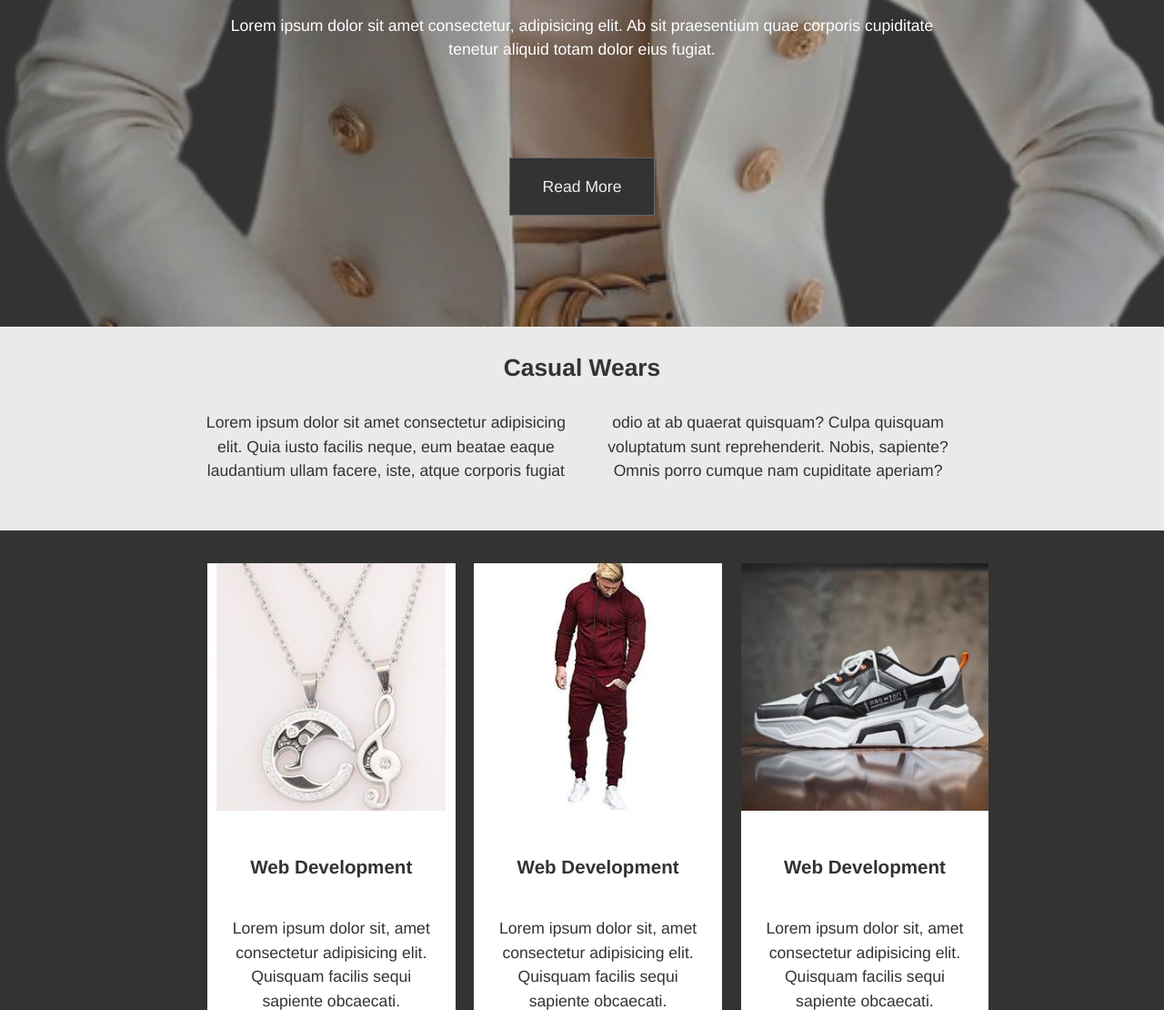
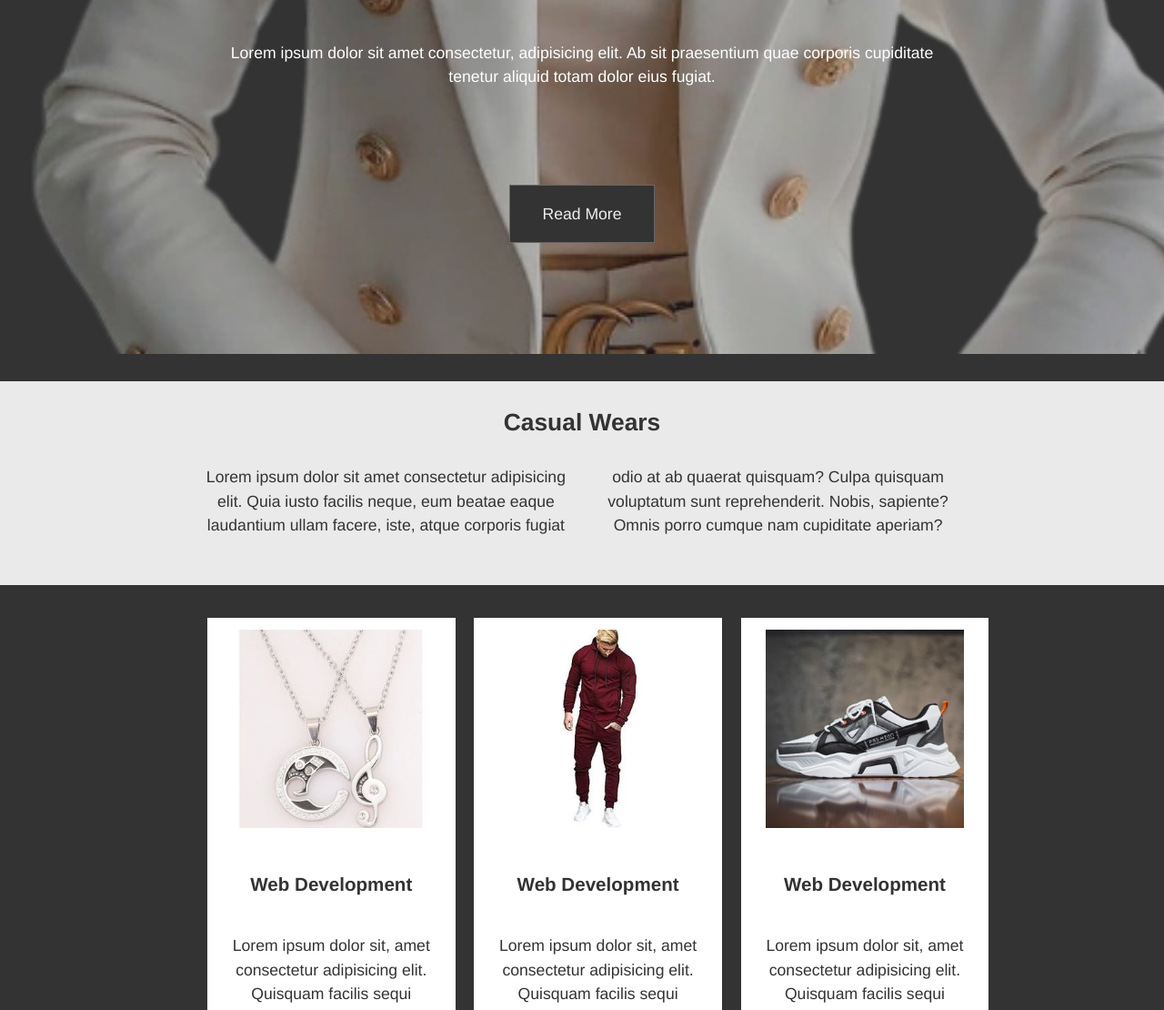
Before and after one commit to felabel/responsive-grid-website, a plain HTML site: page index.html in a window 1280 px wide. Shown: the part 91-1201 px from the top of the page at 91% size. Drawn offline with Linux system fonts and the light colour scheme.

Commit message:
added padding to the banner

```diff
--- a/style.css
+++ b/style.css
@@ -6,11 +6,14 @@ body{
     font-size: 1.1em;
     line-height: 1.5;
     text-align: center;
+    overflow-x: hidden;
 }
 img{
     display: block;
-    width: 100%;
+    width: 80%;
     height: auto;
+    margin-left: 10%;
+    margin-top: 5%;
 }
 h1, h2, h3{
     margin: 0;
@@ -38,6 +41,7 @@ p{
     min-height: 450px;
     color: #fff;
     text-align: center;
+    padding: 30px;
 }
 #showcase .bg-image{
     position: absolute;
@@ -78,6 +82,7 @@ p{
     background: #fff;
     color: #333;
 }
+
 .card-content{
     padding: 1.5em;
 }
```
